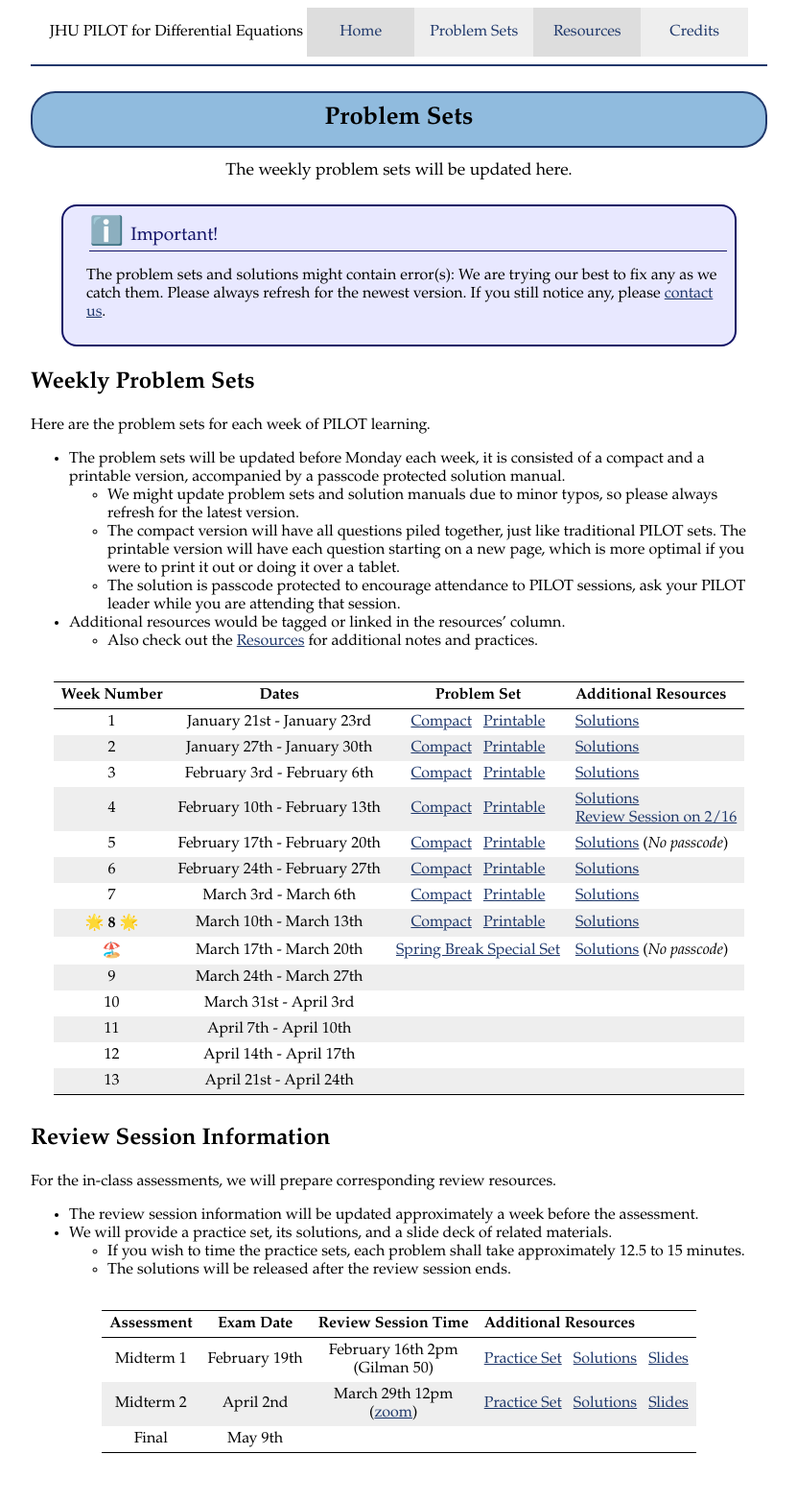
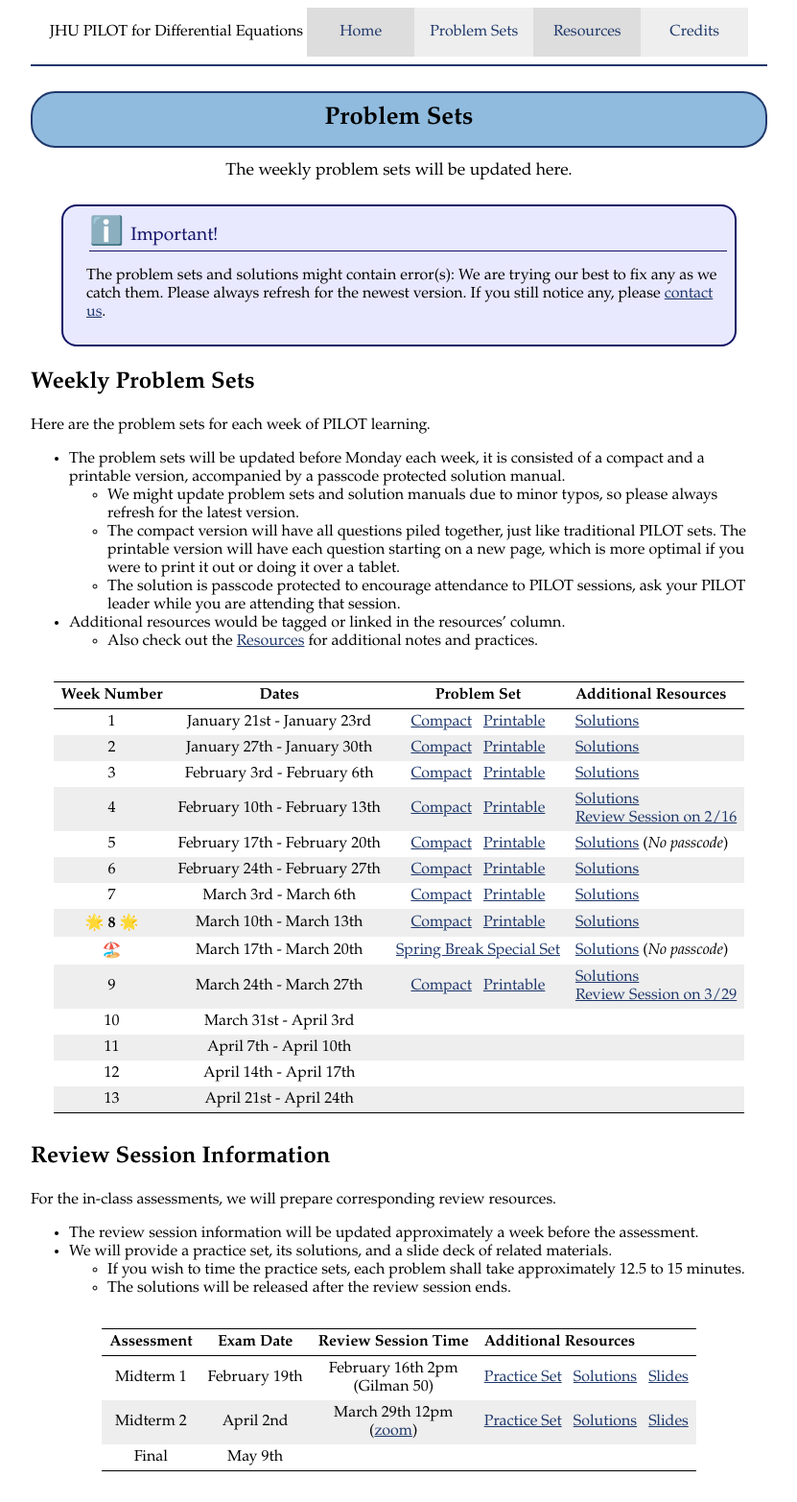
Before and after one commit to JHU-ODE-PILOT/SP25, a Jekyll site: the page built from problem_sets.md, in a window 1280 px wide. Shown: the whole page at 96% size, without its empty margins (224-1055 px from the left). Built offline with Jekyll 4.4.1, drawn with Linux system fonts in a browser that asks for light colours.

Commit message:
Updates on week 9

```diff
--- a/problem_sets.md
+++ b/problem_sets.md
@@ -36,7 +36,7 @@ Here are the problem sets for each week of PILOT learning.
 | 7 | March 3rd - March 6th | [Compact]({{site.baseurl}}/PSets/7C.pdf) &nbsp; [Printable]({{site.baseurl}}/PSets/7E.pdf) | [Solutions]({{site.baseurl}}/PSets/7S.pdf) |
 | **🌟 8 🌟** | March 10th - March 13th | [Compact]({{site.baseurl}}/PSets/8C.pdf) &nbsp; [Printable]({{site.baseurl}}/PSets/8E.pdf) | [Solutions]({{site.baseurl}}/PSets/8S.pdf) |
 | 🏖️ | March 17th - March 20th | [Spring Break Special Set]({{site.baseurl}}/PSets/SB.pdf) | [Solutions]({{site.baseurl}}/PSets/SBS.pdf) (*No passcode*) |
-| 9 | March 24th - March 27th |  |  |
+| 9 | March 24th - March 27th | [Compact]({{site.baseurl}}/PSets/9C.pdf) &nbsp; [Printable]({{site.baseurl}}/PSets/9E.pdf) | [Solutions]({{site.baseurl}}/PSets/9S.pdf) <br> [Review Session on 3/29](#review-session-information) |
 | 10 | March 31st - April 3rd |  |  |
 | 11 | April 7th - April 10th |  |  |
 | 12 | April 14th - April 17th |  |  |
```
Also changed, not shown: password.md (+1 -1 lines), 3 other files.
